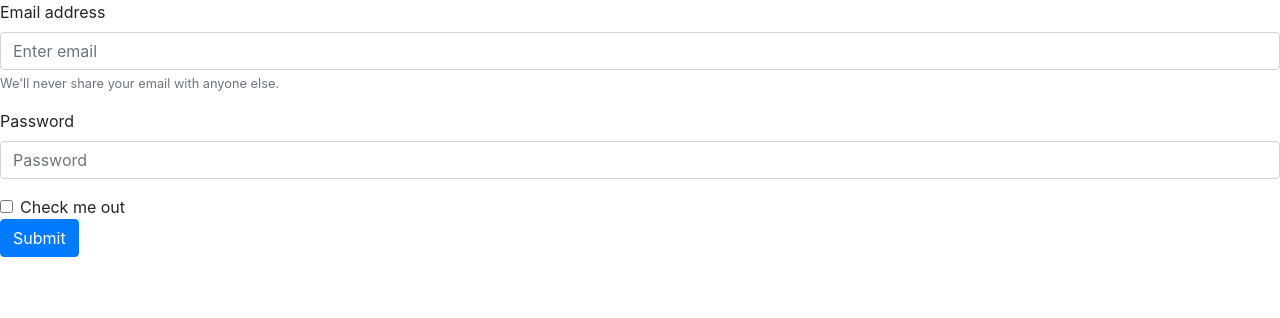
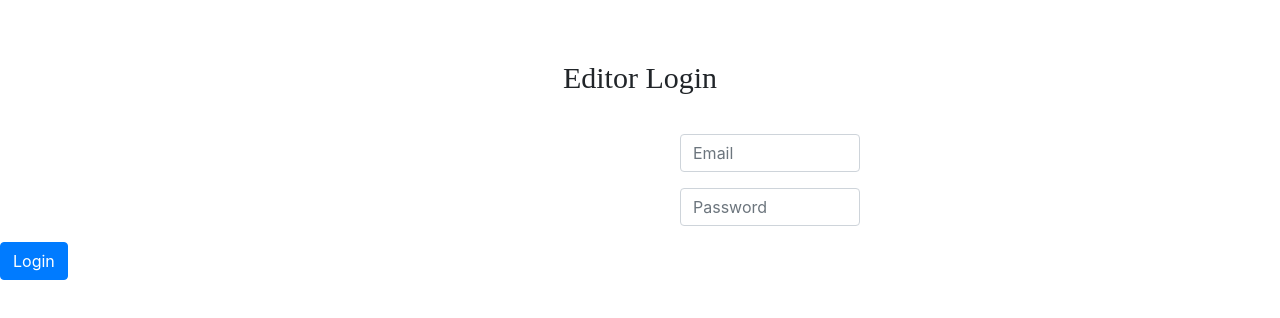
Before and after one commit to ekfinch/web130-final-project, a website: page login.html in a window 1280 px wide. Drawn offline with nearby package versions, Linux system fonts and the light colour scheme; a web font is replaced by a local one.

Commit message:
Updated Sass and html files.

```diff
--- a/login.html
+++ b/login.html
@@ -11,20 +11,14 @@
 </head>
 <body>
     <form>
+        <h1>Editor Login</h1>
         <div class="form-group">
-            <label for="exampleInputEmail1">Email address</label>
-            <input type="email" class="form-control" id="exampleInputEmail1" aria-describedby="emailHelp" placeholder="Enter email">
-            <small id="emailHelp" class="form-text text-muted">We'll never share your email with anyone else.</small>
+            <input type="email" class="form-control" id="exampleInputEmail1" aria-describedby="emailHelp" placeholder="Email">
         </div>
         <div class="form-group">
-            <label for="exampleInputPassword1">Password</label>
             <input type="password" class="form-control" id="exampleInputPassword1" placeholder="Password">
         </div>
-        <div class="form-check">
-            <input type="checkbox" class="form-check-input" id="exampleCheck1">
-            <label class="form-check-label" for="exampleCheck1">Check me out</label>
-        </div>
-            <button type="submit" class="btn btn-primary">Submit</button>
+            <button type="submit" class="btn btn-primary">Login</button>
     </form>
     <script src="https://ajax.googleapis.com/ajax/libs/jquery/3.3.1/jquery.min.js"></script>
 </body>
--- a/sass/main.sass
+++ b/sass/main.sass
@@ -1,6 +1,15 @@
 @import "grid"
 @import "utils"
 @import "bootstrap"
+
+@mixin button-bg($bg)
+    background: $bg
+    &:hover
+        background:darken($bg,8%)
+        transition: all 0.3s ease
+
+    &:active
+        background:darken($bg,25%)
 
 html, body
     margin: 0
@@ -11,7 +20,10 @@ h1
     font-size: 50px
     text-align: center
     padding-top: 2em
-    padding-bottom: 2em
+    padding-bottom: 1em
+
+img
+    padding-left: 51em
 
 .topnav
     background-color: #262626
@@ -37,3 +49,28 @@ h1
 /* Hide the link that should open and close the topnav on small screens */
 .topnav .icon
     display: none
+
+form h1
+    text-align: center
+    font-family: 'IM Fell DW Pica SC', serif
+    font-size: 30px
+
+.form-group
+    text-align: center
+    padding-left: 42.5em
+    margin-bottom: 1em
+
+.form-control
+    display: block
+    width: 30%
+    padding: 0.375rem 0.75rem
+    font-size: 1rem
+    line-height: 1.5
+    color: #495057
+    background-color: #fff
+    background-clip: padding-box
+    border: 1px solid #ced4da
+    border-radius: 0.25rem
+
+.btn-primary
+    @include button-bg(#3498db)
```
Also changed, not shown: index.html (+13 -0 lines), css/main.css.
